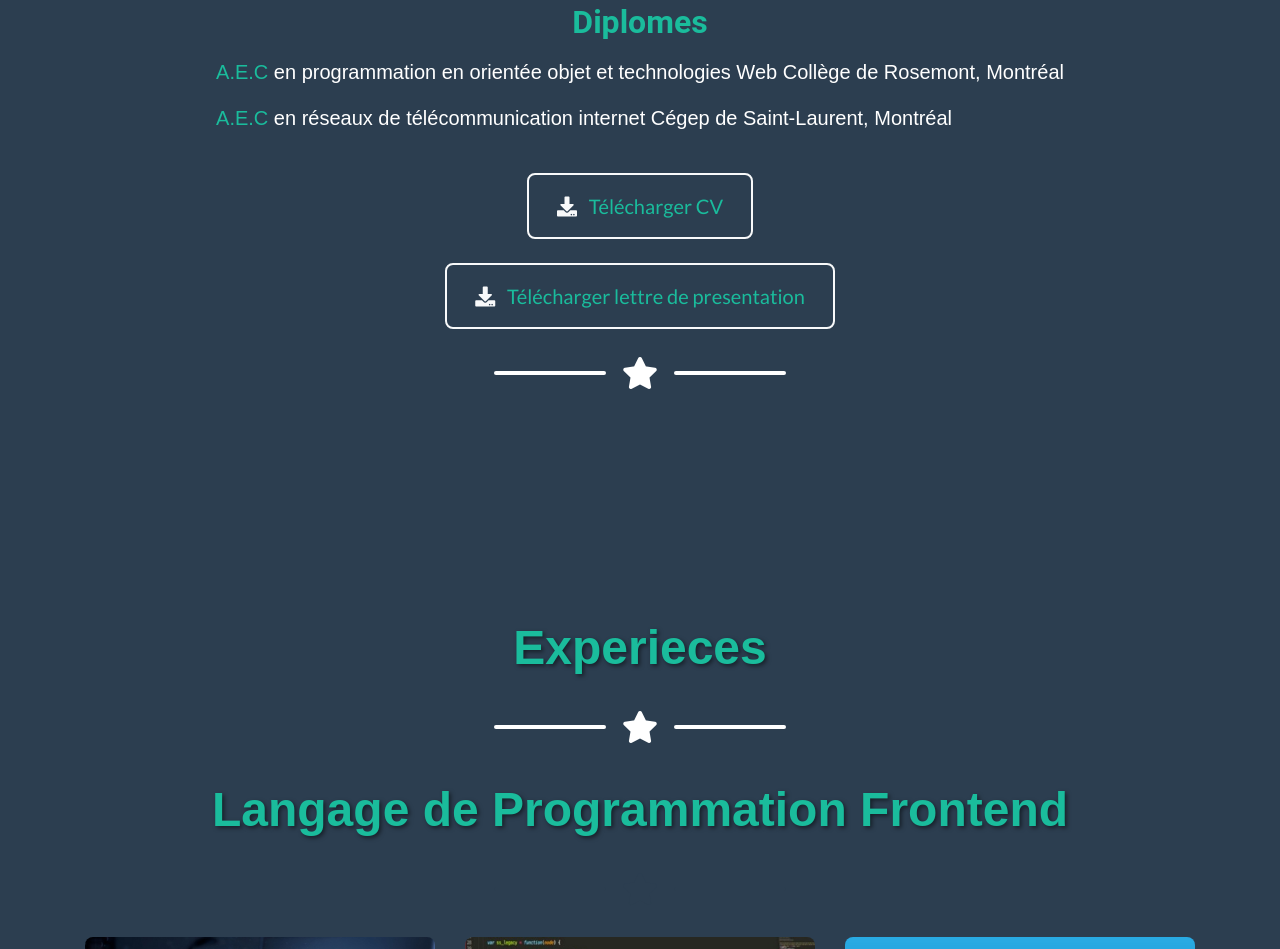
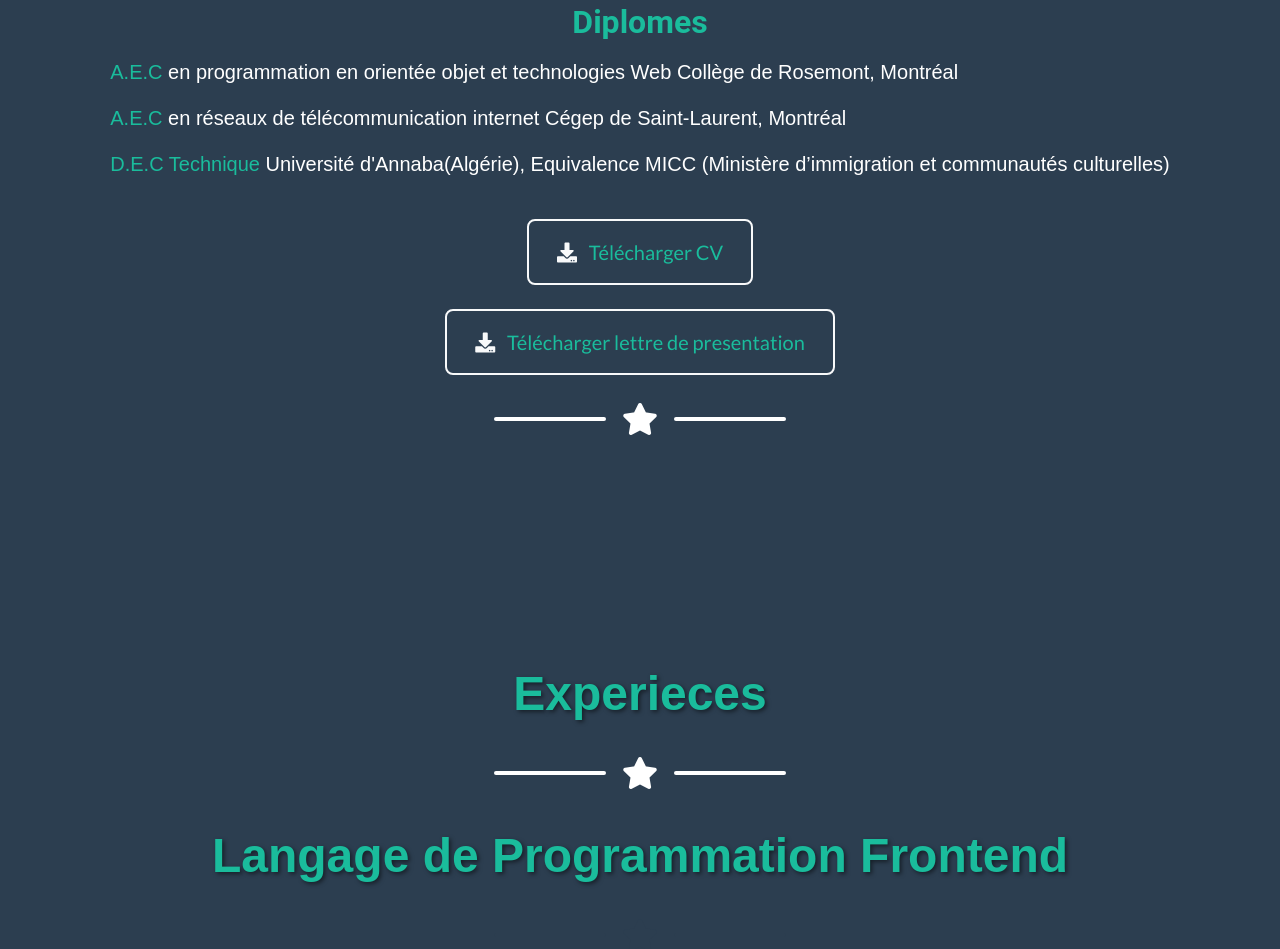
Before and after one commit to midouwell/portfolio, a website with bundled scripts: page index.html in a window 1280 px wide. Shown: the part 1178-2127 px from the top of the page. Built offline with nearby package versions, Linux system fonts and the light colour scheme; files whose address does not match are found by name.

Commit message:
Add diploma

```diff
--- a/index.html
+++ b/index.html
@@ -182,6 +182,9 @@
             <span style="color: #1abc9c;">A.E.C</span> en réseaux de télécommunication internet
             Cégep de Saint-Laurent, Montréal
           </p>
+          <p class="lead justified-text">
+            <span style="color: #1abc9c;">D.E.C Technique</span> Université d'Annaba(Algérie), Equivalence MICC (Ministère d’immigration et communautés culturelles)
+          </p>
         </div>
       </div>
       <div>
```
